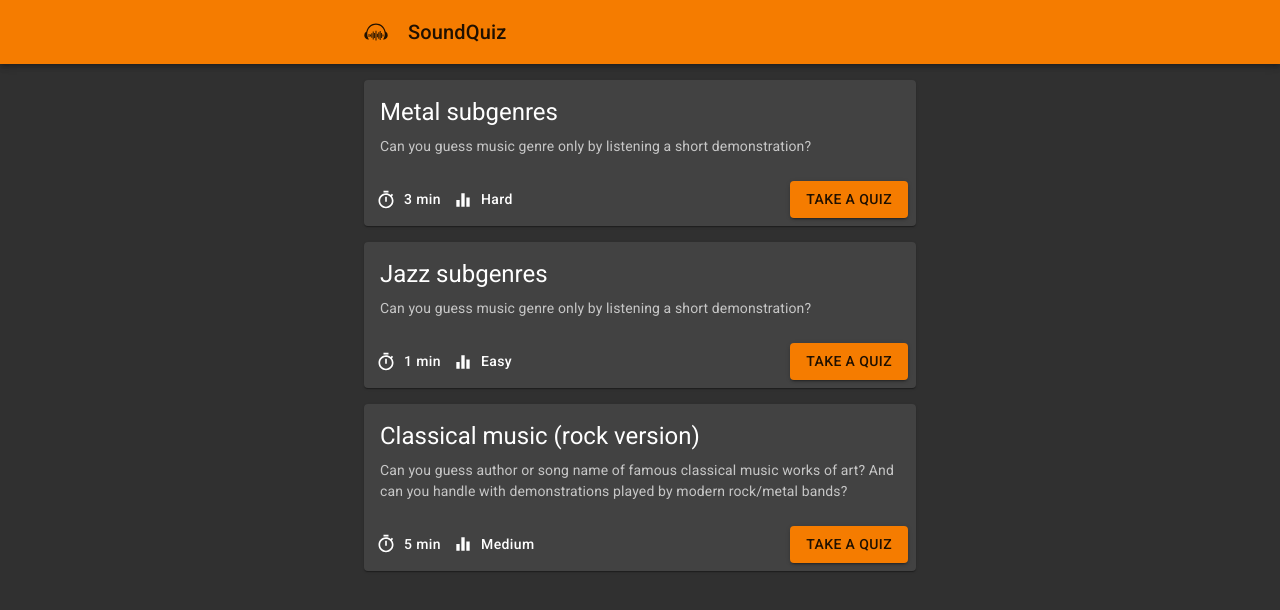
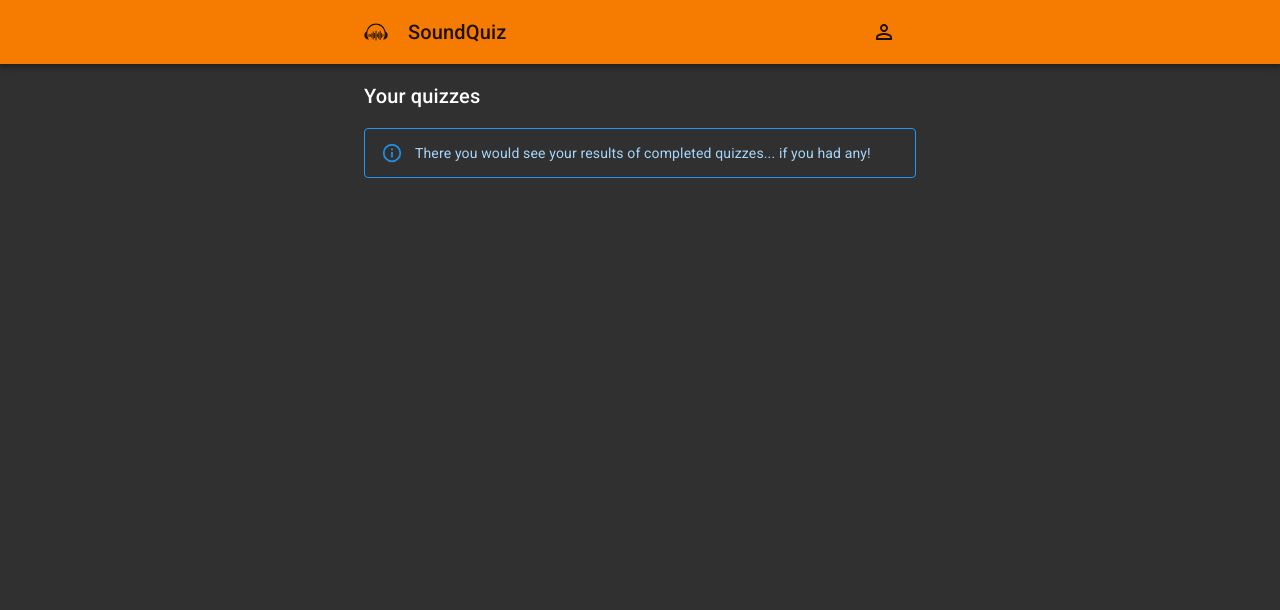
Before and after one commit to BobesCZ/sound-quiz, a React (Create React App) app: page /user in a window 1280 px wide. Shown: the top 610 px of the page. Built offline with nearby package versions, Linux system fonts and the light colour scheme.

Commit message:
userPage + localStorage

```diff
--- a/src/App.js
+++ b/src/App.js
@@ -8,10 +8,12 @@ import QuizDetailPage from './components/QuizDetailPage';
 import QuizInfoPage from './components/QuizInfoPage';
 import QuizListPage from './components/QuizListPage';
 import TopBar from './components/TopBar';
+import UserPage from './components/UserPage';
 import AppDispatch from './context/AppDispatch';
 import initialState from './context/initialState';
 import reducer from './context/reducer';
 import quizzes from './data/quizzes';
+import { loadFromStorage } from './utils/storage';
 
 function App() {
   const [appState, dispatch] = useReducer(reducer, initialState);
@@ -36,6 +38,12 @@ function App() {
     }
   }, [availableQuizzes, dispatch])
 
+  useEffect(() => {
+    const loadedUserAnswers = loadFromStorage();
+    if (loadedUserAnswers) {
+      dispatch({ type: 'SET_LOADED_ANSWERS', payload: { loadedUserAnswers } });
+    }
+  }, [])
 
   return (
     <Router>
@@ -51,6 +59,9 @@ function App() {
               <Route path="/quiz/:id">
                 <QuizInfoPage appState={appState} />
               </Route>
+              <Route path="/user">
+                <UserPage appState={appState} />
+              </Route>
               <Route path="/">
                 <QuizListPage appState={appState} />
               </Route>
--- a/src/components/PlayerPanel.js
+++ b/src/components/PlayerPanel.js
@@ -40,6 +40,7 @@ const useStyles = makeStyles((theme) => ({
     lineHeight: 0,
     minWidth: 80 + 2 * theme.spacing(1),
     minHeight: 80 + 2 * theme.spacing(1),
+    textAlign: "center",
   },
   imageIcon: {
     fontSize: 80,
@@ -113,7 +114,7 @@ function PlayerPanel(props) {
             <Typography color="textSecondary" variant="body1" noWrap>
               {answerInfo ? answerInfo.songName : '\u00A0'}
             </Typography>
-            <Typography color="textSecondary" variant="body2">
+            <Typography color="textSecondary" variant="body2" noWrap>
               {answerInfo ? answerInfo.albumName : '\u00A0'}
             </Typography>
           </Box>
--- a/src/components/TopBar.js
+++ b/src/components/TopBar.js
@@ -5,6 +5,7 @@ import IconButton from '@material-ui/core/IconButton';
 import { makeStyles } from '@material-ui/core/styles';
 import Toolbar from '@material-ui/core/Toolbar';
 import Typography from '@material-ui/core/Typography';
+import PersonOutlineIcon from '@material-ui/icons/PersonOutline';
 import { ReactComponent as Logo } from '../assets/icon.svg';
 
 const useStyles = makeStyles((theme) => ({
@@ -37,6 +38,17 @@ function TopBar() {
           <Typography variant="h6" className={classes.title}>
             SoundQuiz
           </Typography>
+
+          <IconButton
+            edge="start"
+            className={classes.menuButton}
+            color="inherit"
+            aria-label="homepage"
+            component={RouterLink}
+            to="/user"
+          >
+            <PersonOutlineIcon />
+          </IconButton>
         </Toolbar>
       </Container>
     </AppBar>
--- /dev/null
+++ b/src/components/UserPage.js
@@ -0,0 +1,72 @@
+import { useContext } from 'react';
+import Box from '@material-ui/core/Box';
+import Button from '@material-ui/core/Button';
+import { makeStyles } from '@material-ui/core/styles';
+import Typography from '@material-ui/core/Typography';
+import DeleteOutlineIcon from '@material-ui/icons/DeleteOutline';
+import Alert from '@material-ui/lab/Alert';
+import AppDispatch from '../context/AppDispatch';
+import UserQuizList from './UserQuizList';
+
+const useStyles = makeStyles((theme) => ({
+  title: {
+    margin: theme.spacing(2, 0),
+  },
+  buttonRow: {
+    textAlign: "center",
+    marginTop: theme.spacing(2),
+  },
+}));
+
+function UserPage(props) {
+  const quizzes = props.appState.availableQuizzes;
+  const completedQuizzes = [];
+  const incompletedQuizzes = [];
+  const classes = useStyles();
+
+  Object.keys(quizzes).forEach(key => {
+    const quiz = quizzes[key];
+    if (quiz.finalScore !== null) {
+      completedQuizzes.push(quiz);
+    }
+    else if (quiz.userAnswers.length) {
+      incompletedQuizzes.push(quiz);
+    }
+  })
+  const dispatch = useContext(AppDispatch);
+
+  const handleDeleteClick = () => {
+    dispatch({ type: 'RESET_AVAILABLE_QUIZZES', payload: {} });
+  };
+
+  return (
+    <div>
+      <Typography variant="h6" className={classes.title}>
+        Your quizzes
+      </Typography>
+
+      {(completedQuizzes.length || incompletedQuizzes.length)
+        ? <>
+          <UserQuizList quizzes={completedQuizzes} />
+          <UserQuizList quizzes={incompletedQuizzes} />
+
+          <Box className={classes.buttonRow}>
+            <Button
+              variant="outlined"
+              color="primary"
+              startIcon={<DeleteOutlineIcon />}
+              onClick={handleDeleteClick}
+            >
+              Delete all quizzes
+            </Button>
+          </Box>
+        </>
+        : <Alert variant="outlined" severity="info">
+          There you would see your results of completed quizzes... if you had any!
+        </Alert>
+      }
+    </div>
+  );
+}
+
+export default UserPage;
--- /dev/null
+++ b/src/components/UserQuizList.js
@@ -0,0 +1,60 @@
+import Button from '@material-ui/core/Button';
+import List from '@material-ui/core/List';
+import ListItem from '@material-ui/core/ListItem';
+import ListItemSecondaryAction from '@material-ui/core/ListItemSecondaryAction';
+import ListItemText from '@material-ui/core/ListItemText';
+import { makeStyles } from '@material-ui/core/styles';
+import Typography from '@material-ui/core/Typography';
+import CheckIcon from '@material-ui/icons/Check';
+
+const useStyles = makeStyles((theme) => ({
+  list: {
+    backgroundColor: theme.palette.background.paper,
+  },
+  scoreText: {
+    textTransform: "none",
+    padding: 0,
+  }
+}));
+
+function UserQuizList(props) {
+  const quizzes = props.quizzes;
+  const classes = useStyles();
+
+  if (!quizzes.length) {
+    return null;
+  }
+
+  return (
+    <>
+      <List className={classes.list}>
+        {quizzes.map((quiz, index) => (
+          <ListItem key={index}>
+            <ListItemText
+              primary={
+                <>
+                  {quiz.name}
+                  <Typography component="span" color="textSecondary">
+                    ({quiz.difficulty})
+                  </Typography>
+                </>
+              }
+            />
+            <ListItemSecondaryAction>
+              <Button
+                edge="end"
+                variant="text"
+                className={classes.scoreText}
+                startIcon={quiz.finalScore !== null ? <CheckIcon /> : null}
+              >
+                {quiz.finalScore !== null ? `${quiz.finalScore}%` : "Incompleted"}
+              </Button>
+            </ListItemSecondaryAction>
+          </ListItem>
+        ))}
+      </List>
+    </>
+  );
+}
+
+export default UserQuizList;
--- a/src/context/reducer.js
+++ b/src/context/reducer.js
@@ -1,5 +1,6 @@
 import randomizeAnswers from '../utils/randomizeAnswers';
 import shuffleArray from '../utils/shuffleArray';
+import { clearStorage, saveToStorage } from '../utils/storage';
 
 function reducer(state, action) {
   switch (action.type) {
@@ -19,6 +20,10 @@ function reducer(state, action) {
 
         quiz.finalScore = correctAnswersCount / quiz.questions.length * 100;
       };
+
+      if (answer.isChecked) {
+        saveToStorage(quizId, quiz)
+      }
 
       return { ...state };
     }
@@ -41,6 +46,24 @@ function reducer(state, action) {
       state.availableQuizzes[quizId].questions = questions;
       return { ...state };
     }
+    case 'SET_LOADED_ANSWERS': {
+      const { loadedUserAnswers } = action.payload;
+      Object.keys(loadedUserAnswers).forEach(quizId => {
+        const { finalScore, userAnswers } = loadedUserAnswers[quizId];
+        state.availableQuizzes[quizId].finalScore = finalScore;
+        state.availableQuizzes[quizId].userAnswers = userAnswers;
+      })
+      return { ...state };
+    }
+    case 'RESET_AVAILABLE_QUIZZES': {
+      Object.keys(state.availableQuizzes).forEach(quizId => {
+        state.availableQuizzes[quizId].finalScore = null;
+        state.availableQuizzes[quizId].userAnswers = [];
+      })
+
+      clearStorage();
+      return { ...state };
+    }
     default:
       throw new Error();
   }
--- a/src/data/questions.js
+++ b/src/data/questions.js
@@ -1,7 +1,6 @@
 const questions = {
   c4082e41: [
     {
-      // Lacrimosa  (W. A. Mozart)
       questionText: 'Choose the correct part of Requiem in D minor (W. A. Mozart):',
       video: {
         id: 'lmi42FCnYuM',
@@ -12,11 +11,15 @@ const questions = {
         correctAnswer: "Lacrimosa",
         otherAnswerArray: ["Dies irae", "Kyrie", "Rex tremendae", "Tuba mirum"],
       },
+      answerInfo: {
+        imgUrl: "https://www.latvijaskoncerti.lv/media/events/square_3cf6b6c539577421895a7c61146c7bce.jpg",
+        songName: "W. A. Mozart (1791)",
+        albumName: "cover: youtuber M. Gentile (2016)",
+      },
       answers: [],
       correctAnswer: null,
     },
     {
-      // Symphony No. 5 (Dvorak)
       questionText: 'Choose the correct combination of song name and author:',
       video: {
         id: '7TJdqKlMTEo',
@@ -27,11 +30,15 @@ const questions = {
         correctAnswer: "Symphony No 9 (A. Dvořák)",
         otherAnswerArray: ["Symphony No 6 (A. Dvořák)", "Symphony No 6 (B. Smetana)", "Symphony No 9 (B. Smetana)"],
       },
+      answerInfo: {
+        imgUrl: "https://www.dvorakovapraha.cz/fileadmin/user_upload/antonin_dvorak-left.jpg",
+        songName: "A. Dvořák (1875)",
+        albumName: "cover: Therion (2009)",
+      },
       answers: [],
       correctAnswer: null,
     },
     {
-      // Symphony No. 5  (L. V. Beethoven)
       questionText: 'Choose the correct combination of song name and author:',
       video: {
         id: 'YzOF9w8kG-c',
@@ -42,11 +49,15 @@ const questions = {
         correctAnswer: "Symphony No. 5 (L. V. Beethoven)",
         otherAnswerArray: ["Symphony No. 7 (L. V. Beethoven)", "Symphony No. 5 (W. A. Mozart)", "Symphony No. 7 (W. A. Mozart)"],
       },
+      answerInfo: {
+        imgUrl: "https://cdns-images.dzcdn.net/images/artist/f16a31a3fe85c5a14debb1f811be1325/264x264.jpg",
+        songName: "L. V. Beethoven (1807)",
+        albumName: "cover: Pergamum (2009)",
+      },
       answers: [],
       correctAnswer: null,
     },
     {
-      // Moonlight Sonata (L. V. Beethoven)
       questionText: 'Choose the correct combination of song name and author:',
       video: {
         id: 'omqJTXzHBVY',
@@ -57,11 +68,15 @@ const questions = {
         correctAnswer: "Piano Sonata No. 14 (L. V. Beethoven)",
         otherAnswerArray: ["Piano Sonata in B minor (F. Liszt)", "Piano Sonata No. 2 (R. Schumann)", "Piano Sonata No. 3 in B minor (F. Chopin)", "Sonata in D minor (R. Wagner)"],
       },
+      answerInfo: {
+        imgUrl: "https://cdns-images.dzcdn.net/images/artist/f16a31a3fe85c5a14debb1f811be1325/264x264.jpg",
+        songName: "Moonlight Sonata (1801)",
+        albumName: "cover: youtuber M. Jakubek (2018)",
+      },
       answers: [],
       correctAnswer: null,
     },
     {
-      // Summer (A. Vivaldi)
       questionText: 'Choose the correct concerto from The Four Seasons (A. Vivaldi):',
       video: {
         id: 'pnyfESsYbYc',
@@ -72,11 +87,15 @@ const questions = {
         correctAnswer: "Summer",
         otherAnswerArray: ["Autumn", "Spring", "Winter"],
       },
+      answerInfo: {
+        imgUrl: "https://www.biography.com/.image/ar_1:1%2Cc_fill%2Ccs_srgb%2Cg_face%2Cq_auto:good%2Cw_300/MTE4MDAzNDEwNzE0MzMwNjM4/antonio-lucio-vivaldi-9519560-1-402.jpg",
+        songName: "A. Vivaldi (1725)",
+        albumName: "cover: youtuber V. Zelentsov (2015)",
+      },
       answers: [],
       correctAnswer: null,
     },
     {
-      // Swan Lake (P. I. Tchaikovsky)
       questionText: 'Choose the correct combination of song name and author:',
       video: {
         id: 'JK9LZQycBBM',
@@ -87,11 +106,15 @@ const questions = {
         correctAnswer: "Swan Lake (P. I. Tchaikovsky)",
         otherAnswerArray: ["Songs and Dances of Death (M. P. Mussorgsky)", "The Tsar's Bride (N. Rimsky-Korsakov)", "Isle of the Dead (S. Rachmaninoff)"],
       },
+      answerInfo: {
+        imgUrl: "https://sites.google.com/site/underappreciatedrockguitarists/_/rsrc/1453895411979/home/the-pantheon/highly-appreciated-items/pyotr-ilyich-tchaikovsky/pyotr-tchaikovsky-3.jpg",
+        songName: "P. I. Tchaikovsky (1876)",
+        albumName: "cover: Wolf Hoffmann (2016)",
+      },
       answers: [],
       correctAnswer: null,
     },
     {
-      // Symphony No. 40 (W. A. Mozart)
       questionText: 'Choose the correct symphony (W. A. Mozart):',
       video: {
         id: 'RjW6sZuNuDs',
@@ -102,11 +125,15 @@ const questions = {
         correctAnswer: "Symphony No. 40",
         otherAnswerArray: ["Symphony No. 20", "Symphony No. 25", "Symphony No. 30", "Symphony No. 35"],
       },
+      answerInfo: {
+        imgUrl: "https://www.latvijaskoncerti.lv/media/events/square_3cf6b6c539577421895a7c61146c7bce.jpg",
+        songName: "W. A. Mozart (1788)",
+        albumName: "cover: Wolf Hoffmann (2016)",
+      },
       answers: [],
       correctAnswer: null,
     },
     {
-      // For Elise (L. V. Beethoven)
       questionText: 'Choose the correct combination of song name and author:',
       video: {
         id: 'Oeyf2vlwPrk',
@@ -117,11 +144,15 @@ const questions = {
         correctAnswer: "Bagatelle No. 25 (L. V. Beethoven)",
         otherAnswerArray: ["Allegretto for piano trio (W. A. Mozart)", "The Piano Concerto No. 2 (W. A. Mozart)", "Piano Sonata No. 8 (L. V. Beethoven)"],
       },
+      answerInfo: {
+        imgUrl: "https://cdns-images.dzcdn.net/images/artist/f16a31a3fe85c5a14debb1f811be1325/264x264.jpg",
+        songName: "L. V. Beethoven (1810)",
+        albumName: "cover: Wolf Hoffmann (1997)",
+      },
       answers: [],
       correctAnswer: null,
     },
     {
-      // The Moldau (B. Smetana)
       questionText: 'Choose the correct combination of song name and author:',
       video: {
         id: '-9577xg0BjU',
@@ -132,11 +163,15 @@ const questions = {
         correctAnswer: "My Country (B. Smetana)",
         otherAnswerArray: ["Libuše (A. Dvořák)", "The Brandenburgers in Bohemia (B. Smetana)", "The Bartered Bride (A. Dvořák)"],
       },
+      answerInfo: {
+        imgUrl: "https://upload.wikimedia.org/wikipedia/commons/thumb/b/b3/Bedrich_Smetana.jpg/220px-Bedrich_Smetana.jpg",
+        songName: "The Moldau (1879)",
+        albumName: "cover: Wolf Hoffmann (1997)",
+      },
       answers: [],
       correctAnswer: null,
     },
     {
-      // In The Hall Of The Mountain King (E. Grieg)
       questionText: 'Choose the correct combination of song name and author:',
       video: {
         id: 'yacHmBiLNZk',
@@ -146,6 +181,11 @@ const questions = {
       sourceAnswers: {
         correctAnswer: "In The Hall Of The Mountain King (E. Grieg)",
         otherAnswerArray: ["Two Elegiac Melodies (J. Haydn)", "Deep in the Forest (I. Stravinsky)", "The Bridal Procession (C. Debussy)"],
+      },
+      answerInfo: {
+        imgUrl: "https://www.fext.cz/hudba/img/e-hgrieg.jpg",
+        songName: "E. Grieg (1875)",
+        albumName: "cover: Wolf Hoffmann (1997)",
       },
       answers: [],
       correctAnswer: null,
--- /dev/null
+++ b/src/utils/storage.js
@@ -0,0 +1,25 @@
+const STORAGE_KEY_USER_ANSWERS = 'allUserAnswers';
+
+function saveToStorage(quizId, quiz) {
+  if (window.localStorage) {
+    const { userAnswers, finalScore } = quiz;
+    const allUserAnswers = JSON.parse(localStorage.getItem(STORAGE_KEY_USER_ANSWERS)) || {};
+    allUserAnswers[quizId] = { userAnswers, finalScore };
+    localStorage.setItem(STORAGE_KEY_USER_ANSWERS, JSON.stringify(allUserAnswers));
+  }
+}
+
+function loadFromStorage() {
+  if (window.localStorage) {
+    return JSON.parse(localStorage.getItem(STORAGE_KEY_USER_ANSWERS));
+  }
+  return null;
+}
+
+function clearStorage() {
+  if (window.localStorage) {
+    localStorage.removeItem(STORAGE_KEY_USER_ANSWERS);
+  }
+}
+
+export { clearStorage, loadFromStorage, saveToStorage };
```
